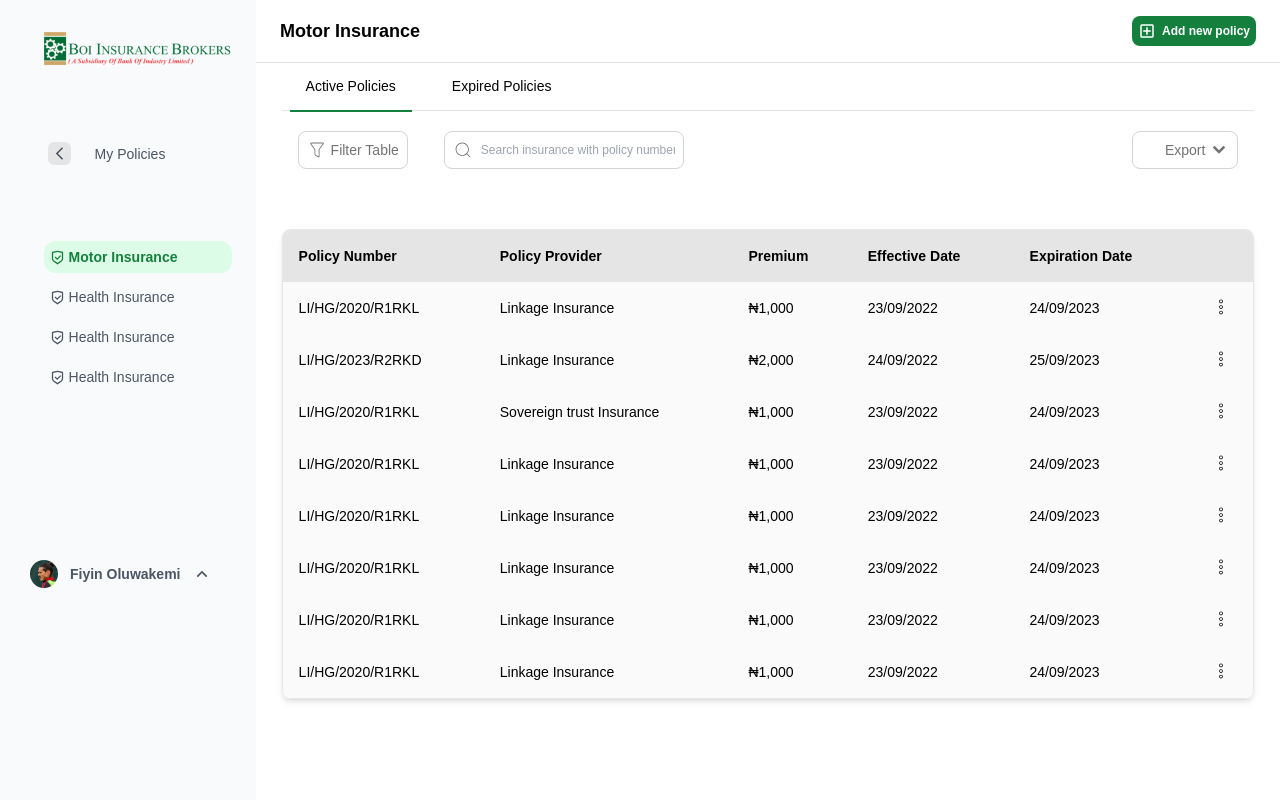
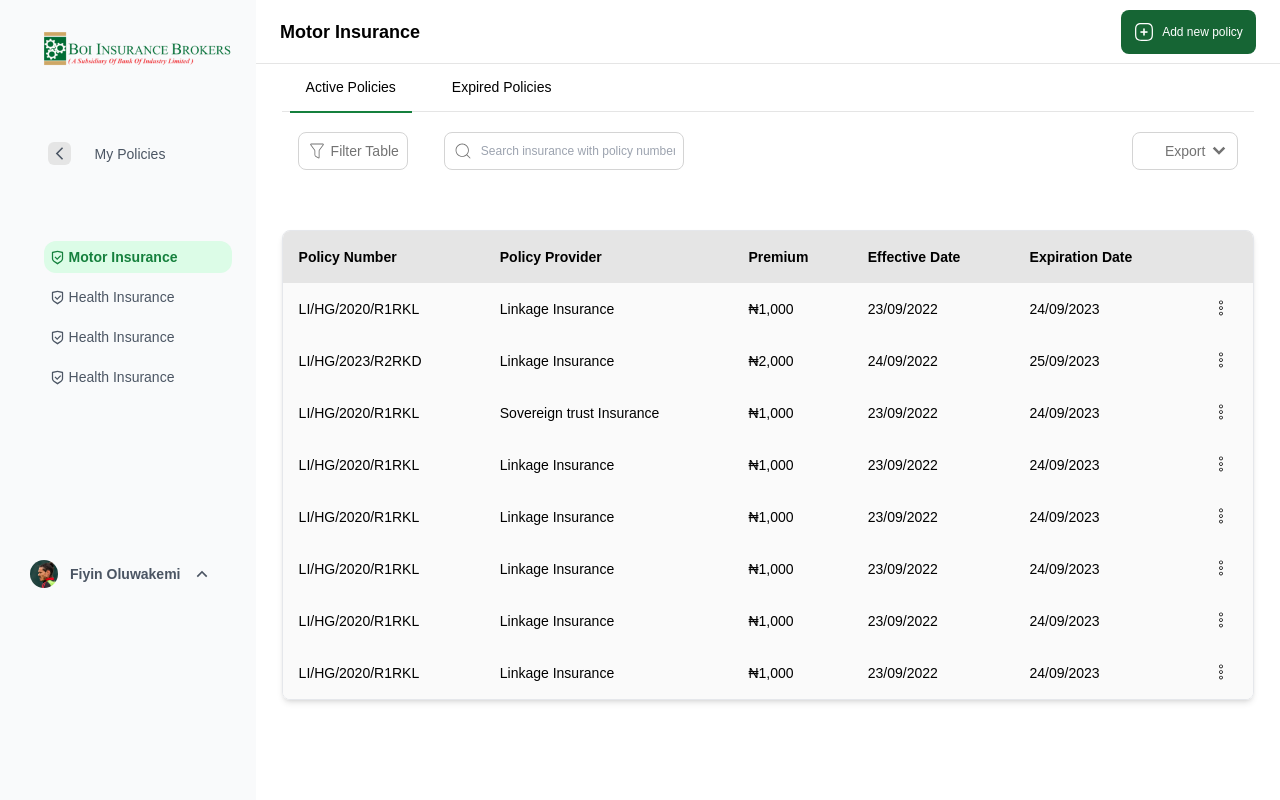
Before and after one commit to TubiOb/REACT, a React (Create React App) app in the folder incover/: page /policies/motorInsurance in a window 1280 px wide. Shown: the top 800 px of the page. Built offline with nearby package versions, Linux system fonts and the light colour scheme; some icons are missing.

Commit message:
Corrected Icons

```diff
--- a/incover/src/components/MotorInsuranceHeading.jsx
+++ b/incover/src/components/MotorInsuranceHeading.jsx
@@ -1,6 +1,7 @@
 import React from 'react'
-import { MdOutlineAddBox } from 'react-icons/md'
+// import { MdOutlineAddBox } from 'react-icons/md'
 // import { useLocation } from 'react-router-dom'
+import Add from '../assets/add-square.svg'
 
 const MotorInsuranceHeading = () => {
     // const location = useLocation();
@@ -9,9 +10,11 @@ const MotorInsuranceHeading = () => {
   return (
     <div className='w-full top-0 sticky right-0 border-b border-b-neutral-200 h-16 m-0 items-center bg-white justify-between py-4 px-6 flex z-40'>
       <h2 className='font-semibold capitalize text-xs md:text-lg'>Motor Insurance</h2>
-      <div className='flex flex-row items-center text-xs justify-between gap-1.5 bg-green-700 rounded-lg p-1.5 text-white font-semibold hover:cursor-pointer'>
-        <MdOutlineAddBox size={18}/>
-        <h2>Add new policy</h2>
+      <div className="Buttons w-[135px] h-11 p-3 bg-green-800 rounded-lg justify-center items-center gap-2 inline-flex">
+          <div className="AddSquare w-5 h-5 relative">
+              <img src={Add} className="AddSquare w-5 h-5 left-0 top-0 absolute"/>
+          </div>
+          <div className="Button2 text-white text-xs font-medium font-['Red Hat Display'] leading-none">Add new policy</div>
       </div>
     </div>
   )
```
Also changed, not shown: incover/src/assets/add-square.svg (added).
